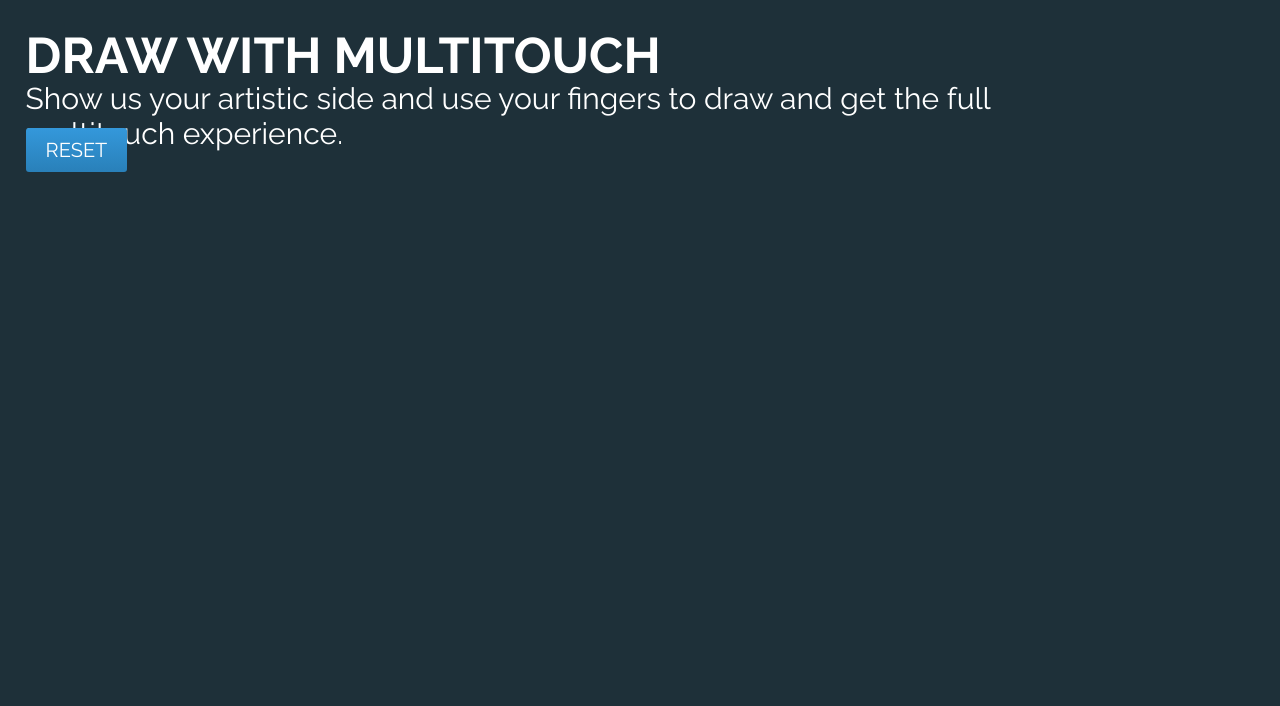
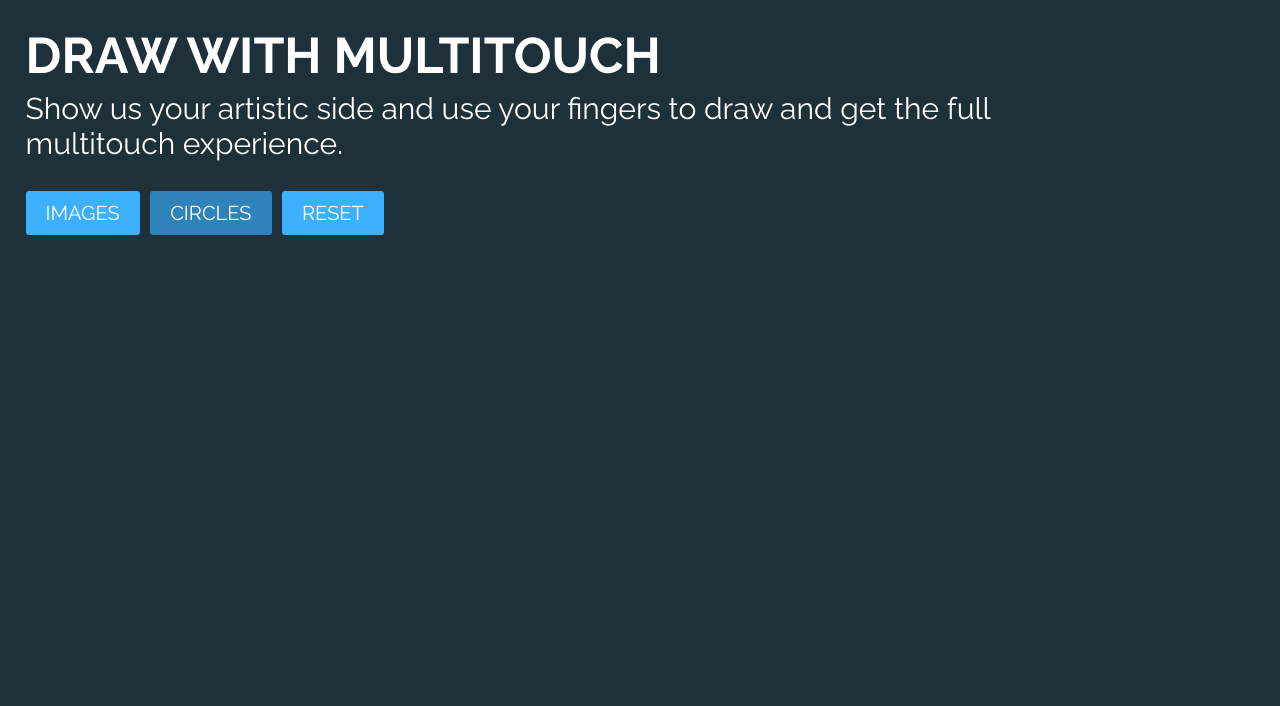
Before and after one commit to mmeiers/content-multitouchcircles, a plain HTML site: page index.html in a window 1280 px wide. Shown: the top 706 px of the page. Drawn offline with nearby package versions, Linux system fonts and the light colour scheme.

Commit message:
added button nav

```diff
--- a/index.html
+++ b/index.html
@@ -134,8 +134,9 @@
 <body onload="init()">
 	<h3>Draw with Multitouch</h3>
     <p>Show us your artistic side and use your fingers to draw and get the full multitouch experience.</p>
-
-		<a href="javascript:history.go(0)" class="btn">reset</a>
+	<a id="images" href="http://mmeiers.github.io/content-multitouchimages/" class="btn">images</a>
+	<a id="circles" href="http://mmeiers.github.io/content-multitouchcircles/" class="btn">circles</a>
+	<a id="reset" href="javascript:history.go(0)" class="btn">reset</a>
 
 
 
--- a/style.css
+++ b/style.css
@@ -22,22 +22,15 @@ body{
 }
 
 .btn {
-	position: absolute;
-	top:10vw;
+	position: relative;
+	top:5vh;
 	left:2vw;
-
-  background: #3498db;
-  background-image: -webkit-linear-gradient(top, #3498db, #2980b9);
-  background-image: -moz-linear-gradient(top, #3498db, #2980b9);
-  background-image: -ms-linear-gradient(top, #3498db, #2980b9);
-  background-image: -o-linear-gradient(top, #3498db, #2980b9);
-  background-image: linear-gradient(to bottom, #3498db, #2980b9);
+	margin-right: .5vw;
   -webkit-border-radius: 28;
   -moz-border-radius: 28;
+	text-transform: uppercase;
   border-radius: 3px;
   color: #ffffff;
-	text-transform: uppercase;
-
   font-size: 20px;
   padding: 10px 20px 10px 20px;
   text-decoration: none;
@@ -45,12 +38,22 @@ body{
 
 .btn:hover {
   background: #3cb0fd;
-  background-image: -webkit-linear-gradient(top, #3cb0fd, #3498db);
-  background-image: -moz-linear-gradient(top, #3cb0fd, #3498db);
-  background-image: -ms-linear-gradient(top, #3cb0fd, #3498db);
-  background-image: -o-linear-gradient(top, #3cb0fd, #3498db);
-  background-image: linear-gradient(to bottom, #3cb0fd, #3498db);
   text-decoration: none;
+}
+
+#images {
+	background: #3cb0fd;
+
+}
+
+#circles {
+	  background: #2f82ba;
+
+}
+
+#reset {
+	  background: #3cb0fd;
+
 }
 
 button {
@@ -105,22 +108,17 @@ button img {
 }
 
 h3 {
-	position: absolute;
-	top:2vw;
-	left:2vw;
-	margin: 0;
   	font-family: 'Raleway';
   	font-size: 50px;
   	color: #fff;
   	text-transform: uppercase;
+  	margin:2vw 0 0 2vw;
   }
 
 p {
-	position: absolute;
-	top:4vw;
-	left:2vw;
   	font-family: 'Raleway';
   	font-size: 30px;
   	color:#fff;
+  	margin: .5vw 0 0 2vw;
   	width: 80%;
   }
```
